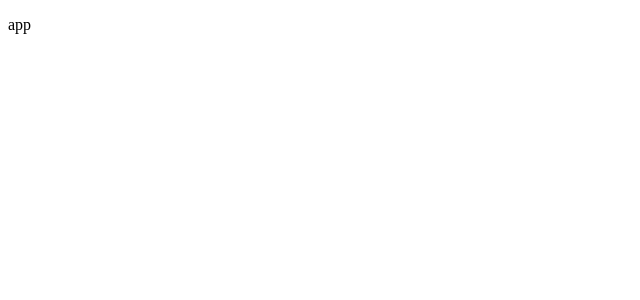
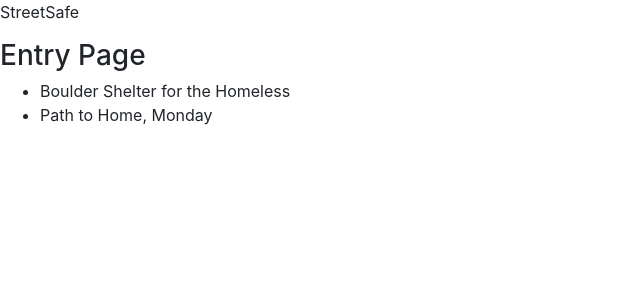
Before and after one commit to vr00n/StreetSafe, an Angular app in the folder public/StreetSafeNG/: page /entry in a window 1280 px wide. Before the commit this address led to /. Shown: the top 300 px of the page, without its empty margins (0-640 px from the left). Built offline with nearby package versions, Linux system fonts and the light colour scheme.

Commit message:
add entry component update modules create router link in home component to route to entry page

```diff
--- a/public/StreetSafeNG/src/app/app-routing.module.ts
+++ b/public/StreetSafeNG/src/app/app-routing.module.ts
@@ -2,10 +2,12 @@ import { NgModule }             from '@angular/core';
 import { RouterModule, Routes } from '@angular/router';
 
 import { HomeComponent } from './homeComponent/home.component';
+import { EntryComponent } from './entryList/entry.component';
 
 const routes: Routes = [
   { path: '', redirectTo: 'home', pathMatch: 'full' },
-  { path: 'home', component: HomeComponent }
+  { path: 'home', component: HomeComponent },
+  { path: 'entry', component: EntryComponent }
 ];
 
 @NgModule({
--- a/public/StreetSafeNG/src/app/app.module.ts
+++ b/public/StreetSafeNG/src/app/app.module.ts
@@ -6,13 +6,15 @@ import { NgbModule } from '@ng-bootstrap/ng-bootstrap';
 
 import { AppComponent } from './mainApp/app.component';
 import { HomeComponent } from './homeComponent/home.component';
+import { EntryComponent } from './entryList/entry.component';
 
 import { AppRoutingModule } from './app-routing.module';
 
 @NgModule({
   declarations: [
     AppComponent,
-    HomeComponent
+    HomeComponent,
+    EntryComponent
   ],
   imports: [
     BrowserModule,
--- /dev/null
+++ b/public/StreetSafeNG/src/app/entryList/entry.component.html
@@ -0,0 +1,6 @@
+<h3>Entry Page</h3>
+
+<ul>
+    <li *ngFor="let entry of entrys">{{entry.title}}</li>
+
+</ul>
--- /dev/null
+++ b/public/StreetSafeNG/src/app/entryList/entry.component.ts
@@ -0,0 +1,17 @@
+import { Component, Input, OnInit } from '@angular/core';
+
+@Component({
+  selector: 'entry-component',
+  templateUrl: './entry.component.html',
+  styleUrls: ['./entry.component.css']
+})
+export class EntryComponent implements OnInit {
+    entrys= [
+        {title: 'Boulder Shelter for the Homeless',
+        address: '1234 something'},
+        {title: 'Path to Home, Monday'}
+    ]
+  ngOnInit(): void{
+
+  }
+}
--- /dev/null
+++ b/public/StreetSafeNG/src/app/entryList/entry.service.ts
@@ -0,0 +1,5 @@
+import { Injectable }    from '@angular/core';
+import { Http } from '@angular/http';
+
+@Injectable()
+export class MessageService {}
--- a/public/StreetSafeNG/src/app/homeComponent/home.component.html
+++ b/public/StreetSafeNG/src/app/homeComponent/home.component.html
@@ -0,0 +1,33 @@
+<!-- angular bootsrap accordion for displaying list -->
+<!-- <ngb-accordion #acc="ngbAccordion" activeIdes="ngb-panel-0">
+    <ngb-panel title="Shelter">
+        <ng-template ngbPanelContent>
+            Family
+        </ng-template>
+        <ng-template ngb>
+            Individual
+        </ng-template>
+    </ngb-panel>
+    <ngb-panel title="Simple">
+        <ng-template ngbPanelTitle>
+           first template
+        </ng-template>
+        <ng-template ngbPanelContent>
+            second template
+        </ng-template>
+    </ngb-panel>
+
+</ngb-accordion> -->
+<div class="container">
+    <ul>
+        <li>Shelter
+            <ul>
+                <li routerLink="/entry">Adult</li>
+                <li routerLink="/entry">Individual</li>
+            </ul>
+        </li>
+    </ul>
+</div>
+
+
+<!-- {FilterFields: {"Category": "Shelter", "SubCategory", "Adult"},{"Category": "Shelter", "SubCategory", "Individual"},{"Category": "Food", "SubCategory", ""}} -->
--- a/public/StreetSafeNG/src/app/homeComponent/home.component.ts
+++ b/public/StreetSafeNG/src/app/homeComponent/home.component.ts
@@ -6,5 +6,7 @@ import { Component } from '@angular/core';
   styleUrls: ['./home.component.css']
 })
 export class HomeComponent {
-  title = 'app';
+  // openEntry(jsonFilters: string): void{
+
+  // }
 }
--- a/public/StreetSafeNG/src/app/mainApp/app.component.ts
+++ b/public/StreetSafeNG/src/app/mainApp/app.component.ts
@@ -6,5 +6,5 @@ import { Component } from '@angular/core';
   styleUrls: ['./app.component.css']
 })
 export class AppComponent {
-  title = 'app';
+  title = 'StreetSafe';
 }
--- a/public/StreetSafeNG/src/index.html
+++ b/public/StreetSafeNG/src/index.html
@@ -7,6 +7,7 @@
 
   <meta name="viewport" content="width=device-width, initial-scale=1">
   <link rel="icon" type="image/x-icon" href="favicon.ico">
+  <link rel="stylesheet" href="https://maxcdn.bootstrapcdn.com/bootstrap/4.0.0-beta/css/bootstrap.min.css" integrity="sha384-/Y6pD6FV/Vv2HJnA6t+vslU6fwYXjCFtcEpHbNJ0lyAFsXTsjBbfaDjzALeQsN6M" crossorigin="anonymous">
 </head>
 <body>
   <app-root>...Loading</app-root>
```
Also changed, not shown: public/StreetSafeNG/src/app/entryList/entry.component.css (added).
